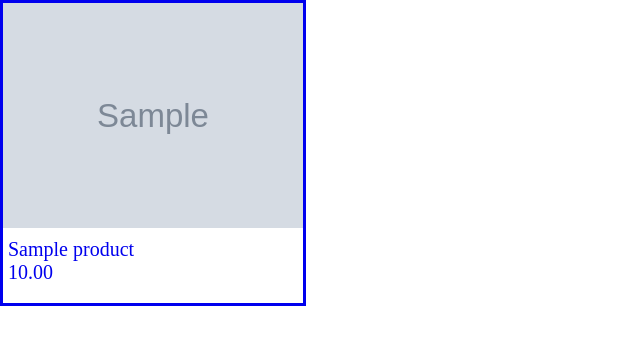
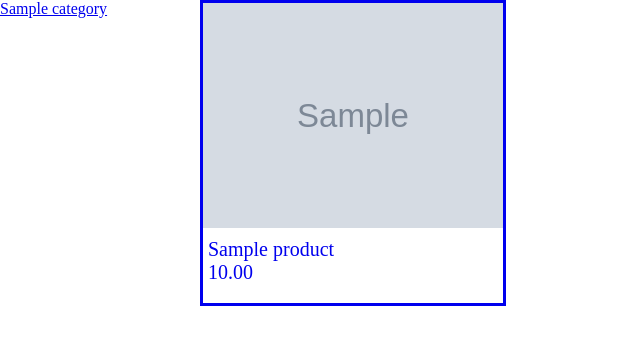
Before and after one commit to quekyuyang/online-shop, a Django app: page / in a window 1280 px wide. Shown: the part 45-390 px from the top of the page, without its empty margins (0-640 px from the left). Run offline with Django 4.2, Linux system fonts and the light colour scheme; tables that the repository leaves empty hold one stand-in row (values such as "Sample post"); grey boxes marked "Sample" are stand-in pictures; parts of the project's set-up code (start-up, migrations or seed data) failed here and were passed over.

Commit message:
Browsing based on category

```diff
--- a/shop/admin.py
+++ b/shop/admin.py
@@ -1,6 +1,7 @@
 from django.contrib import admin
-from .models import Product, ProductImage
+from .models import Product, ProductImage, Category
 
 
 admin.site.register(Product)
 admin.site.register(ProductImage)
+admin.site.register(Category)
--- a/shop/models.py
+++ b/shop/models.py
@@ -1,6 +1,7 @@
 from django.db import models
 from django.contrib.auth.models import User
 from django.urls import reverse
+
 
 class Product(models.Model):
     name = models.CharField(max_length=150)
@@ -9,6 +10,7 @@ class Product(models.Model):
     seller = models.ForeignKey(User, on_delete=models.CASCADE)
     primary_image = models.ForeignKey('ProductImage', on_delete=models.SET_NULL,
                                       related_name='+', null=True, blank=True)
+    categories = models.ManyToManyField('Category')
 
     def __str__(self):
         return self.name
@@ -24,3 +26,12 @@ def get_product_dir(image, filename):
 class ProductImage(models.Model):
     product = models.ForeignKey(Product, on_delete=models.CASCADE)
     image = models.ImageField(upload_to=get_product_dir, null=True)
+
+
+class Category(models.Model):
+    name = models.CharField(max_length=20, unique=True)
+    parent = models.ForeignKey('Category', on_delete=models.SET_NULL,
+                               null=True, blank=True)
+
+    def __str__(self):
+        return self.name
--- a/shop/static/shop/homepage.css
+++ b/shop/static/shop/browse.css
@@ -1,3 +1,20 @@
+div.main {
+  display: flex;
+}
+
+div.categories {
+  flex: initial;
+  width: 200px;
+}
+
+div.categories a {
+  display: block;
+}
+
+div.products {
+  flex: auto;
+}
+
 .image {
   float: left;
   width: 300px;
--- /dev/null
+++ b/shop/templates/shop/browse.html
@@ -0,0 +1,31 @@
+{% extends "shop/base.html" %}
+{% load static %}
+
+{% block head %}
+  <title>Shop</title>
+  <link href="{% static "shop/browse.css" %}" rel="stylesheet">
+{% endblock head %}
+
+{% block body %}
+<div class="main">
+  <div class="categories">
+    {% for category in left_pane_categories %}
+      <a href="{% url 'browse' category.name %}">
+        {{ category.name }}
+      </a>
+    {% endfor %}
+  </div>
+  <div class="products">
+    {% for product in products %}
+      <a href="{{ product.get_absolute_url }}">
+        <div class="image">
+          <img src="{% if product.primary_image %}{{ product.primary_image.image.url }}
+                    {% else %}{% static 'shop/default_image.png' %}{% endif %}">
+          <div>{{ product.name | truncatechars:50 }}</div>
+          <div>{{ product.price | floatformat:"2" }}</div>
+        </div>
+      </a>
+    {% endfor %}
+  </div>
+</div>
+{% endblock body %}
--- a/shop/templates/shop/homepage.html
+++ /dev/null
@@ -1,20 +0,0 @@
-{% extends "shop/base.html" %}
-{% load static %}
-
-{% block head %}
-  <title>Shop</title>
-  <link href="{% static "shop/homepage.css" %}" rel="stylesheet">
-{% endblock head %}
-
-{% block body %}
-  {% for product in products %}
-    <a href="{{ product.get_absolute_url }}">
-      <div class="image">
-        <img src="{% if product.primary_image %}{{ product.primary_image.image.url }}
-                  {% else %}{% static 'shop/default_image.png' %}{% endif %}">
-        <div>{{ product.name | truncatechars:50 }}</div>
-        <div>{{ product.price | floatformat:"2" }}</div>
-      </div>
-    </a>
-  {% endfor %}
-{% endblock body %}
--- a/shop/urls.py
+++ b/shop/urls.py
@@ -10,5 +10,6 @@ urlpatterns = [
     path('<int:product_id>', views.product_details, name='product_details'),
     path('login', views.login_page, name='login'),
     path('logout', views.logout, name='logout'),
+    path('category/<category_name>', views.browse, name='browse'),
     path('', views.homepage, name='homepage')
 ]
--- a/shop/views.py
+++ b/shop/views.py
@@ -1,5 +1,5 @@
 from django.shortcuts import render
-from .models import Product, ProductImage
+from .models import Product, ProductImage, Category
 from django.template import loader
 from django.http import HttpResponse, HttpResponseRedirect
 from .forms import ProductForm, AddToCartForm, LoginForm
@@ -11,8 +11,9 @@ from .cart import Cart
 
 def homepage(request):
     products = Product.objects.all()
-    template = loader.get_template('shop/homepage.html')
-    context = {'products': products}
+    left_pane_categories = Category.objects.all()
+    template = loader.get_template('shop/browse.html')
+    context = {'products': products, 'left_pane_categories': left_pane_categories}
     return HttpResponse(template.render(context, request))
 
 
@@ -92,6 +93,17 @@ def login_page(request):
     context = {'form': form}
     return HttpResponse(template.render(context, request))
 
+
 def logout(request):
     auth.logout(request)
     return HttpResponseRedirect(reverse(homepage))
+
+
+def browse(request, category_name):
+    category = Category.objects.get(name=category_name)
+    products = category.product_set.all()
+
+    left_pane_categories = Category.objects.all()
+    template = loader.get_template('shop/browse.html')
+    context = {'products': products, 'left_pane_categories': left_pane_categories}
+    return HttpResponse(template.render(context, request))
```
Also changed, not shown: shop/tests.py (+32 -2 lines), shop/migrations/0007_category_remove_productimage_thumbnail_and_more.py (added), shop/migrations/0008_alter_product_categories.py (added), shop/migrations/0009_category_parent.py (added), shop/migrations/0010_alter_category_parent.py (added), shop/migrations/0011_alter_category_name.py (added).
